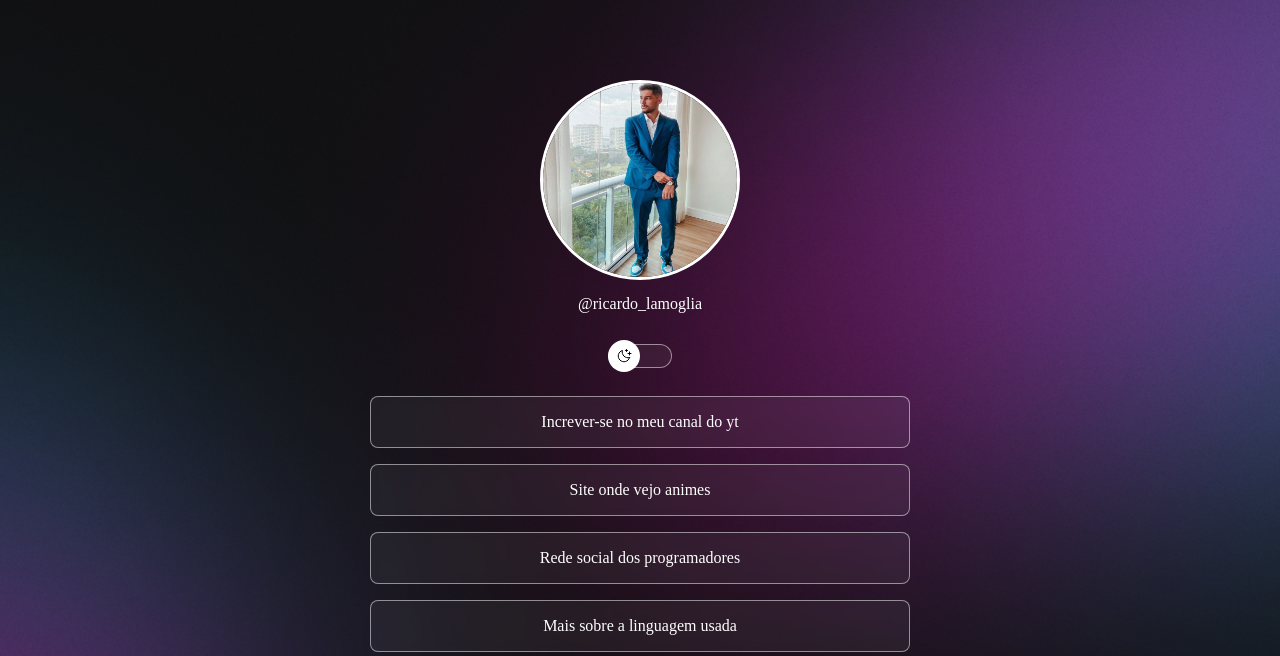
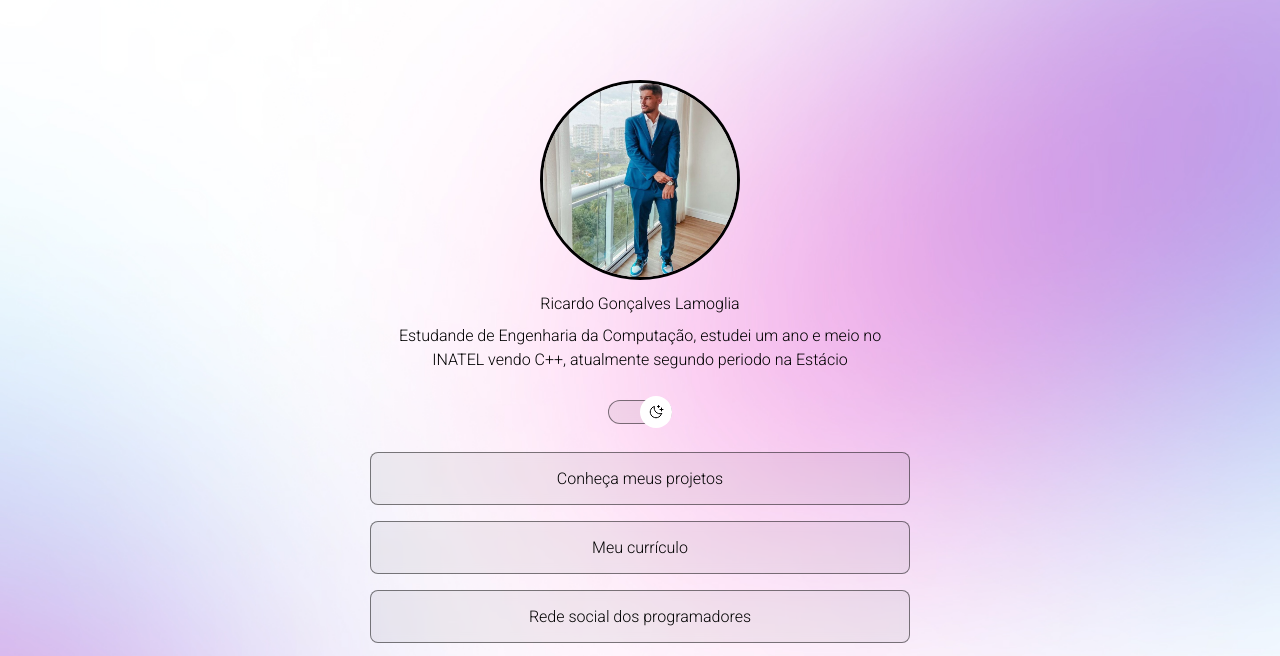
Before and after one commit to RicardoLamoglia/Projeto1, a plain HTML site: page index.html in a window 1280 px wide. Shown: the top 656 px of the page. Drawn offline with nearby package versions, Linux system fonts and the light colour scheme.

Commit message:
:tada: initial commit

```diff
--- a/index.html
+++ b/index.html
@@ -1,12 +1,11 @@
 <!DOCTYPE html>
-<html lang="pt-br">
+<html lang="pt-br" class="light">
   <head>
     <link rel="preconnect" href="https://fonts.googleapis.com" />
     <link rel="preconnect" href="https://fonts.gstatic.com" crossorigin />
-    <link
-      href="https://fonts.googleapis.com/css2?family=Inter:wght@400;500&display=swap"
-      rel="stylesheet"
-    />
+    <link rel="preconnect" href="https://fonts.googleapis.com">
+    <link rel="preconnect" href="https://fonts.gstatic.com" crossorigin>
+    <link href="https://fonts.googleapis.com/css2?family=Roboto:wght@300&display=swap" rel="stylesheet">
 
     <meta charset="UTF-8" />
     <meta name="viewport" content="width=device-width, initial-scale=1.0" />
@@ -20,7 +19,10 @@
           src="./assets/Foto-dia.png.png"
           alt="foto do Ricardo de terno, cara seria, barba e cabelo, usando um tenis azul"
         />
-        <p>@ricardo_lamoglia</p>
+        <p style="font-family: 'Roboto';">Ricardo Gonçalves Lamoglia</p>
+        <p style="font-family: 'Roboto';">Estudande de Engenharia da Computação, estudei um ano e meio no INATEL vendo C++, atualmente segundo periodo na Estácio</p>
+
+
       </div>
 
       <div id="switch" onclick="toggleMode()">
@@ -31,26 +33,29 @@
       <ul>
         <li>
           <a
-            href="https://www.youtube.com/channel/UCyAB5_b3_MxzK-R-7uwnNZA"
+            href="https://github.com/RicardoLamoglia?tab=repositories"
             target="_blank"
+            style="font-family: 'Roboto';"
           >
-            Increver-se no meu canal do yt</a
+            Conheça meus projetos</a>
+
+        </li>
+        <li>
+          <a href="https://drive.google.com/file/d/1ifGkAFZgqrkA2wb-lYRSeIgucEEKekMa/view?usp=sharing" target="_blank" style="font-family: 'Roboto';"
+            >Meu currículo</a
           >
         </li>
         <li>
-          <a href="https://www.crunchyroll.com/pt-br" target="_blank"
-            >Site onde vejo animes</a
-          >
-        </li>
-        <li>
-          <a href="https://github.com/RicardoLamoglia" target="_blank"
+          <a href="https://github.com/RicardoLamoglia?tab=repositories" target="_blank" style="font-family: 'Roboto';"
             >Rede social dos programadores</a
+
           >
         </li>
         <li>
           <a
             href="https://site.alura.com.br/artigos/css?utm_term=&utm_campaign=%5BSearch%5D+%5BPerformance%5D+-+Dynamic+Search+Ads+-+Artigos+e+Conteúdos&utm_source=adwords&utm_medium=ppc&hsa_acc=7964138385&hsa_cam=11384329873&hsa_grp=111087461203&hsa_ad=682526577071&hsa_src=g&hsa_tgt=aud-396128415587:dsa-843358956400&hsa_kw=&hsa_mt=&hsa_net=adwords&hsa_ver=3&gad_source=1&gclid=CjwKCAiAg9urBhB_EiwAgw88mayp-a7URGgbGLnib7llT0ZDM2bavuAji-x5HSTQBMTD0UyLjETHKBoCX88QAvD_BwE"
             target="_blank"
+            style="font-family: 'Roboto';"
             >Mais sobre a linguagem usada</a
           >
         </li>
@@ -78,7 +83,7 @@
         </a>
       </div>
 
-      <footer>Obrigado por ver meu primeiro projeto</footer>
+      <footer style="font-family: 'Roboto';">Obrigado por ver meu primeiro projeto </footer>
     </div>
 
     <script
--- a/style.css
+++ b/style.css
@@ -6,22 +6,22 @@
 
 :root {
   --text-color: white;
-  --bg-url: url(./assets/bg-mobile.jpg);
+  --bg-url: url(./assets/bg-mobile-light.jpg);
   --stroke-color: rgba(255, 255, 255, 0.5);
   --surface-color: rgba(255, 255, 255, 0.05);
   --surface-color-hover: rgba(0, 0, 0, 0.02);
   --highlight-color: rgba(225, 225, 225, 0.2);
-  --switch-bg-url: url(./assets/moon-stars.svg);
+  --switch-bg-url: url(./assets/sun.svg);
 }
 
 .light {
   --text-color: black;
-  --bg-url: url(./assets/bg-mobile-light.jpg);
+  --bg-url: url(./assets/bg-mobile.jpg);
   --stroke-color: rgba(0, 0, 0, 0.5);
   --surface-color: rgba(0, 0, 0, 0.05);
   --surface-color-hover: rgba(0, 0, 0, 0.02);
   --highlight-color: rgba(0, 0, 0, 0.1);
-  --switch-bg-url: url(./assets/sun.svg);
+  --switch-bg-url: url(./assets/moon-stars.svg);
 }
 
 body {
@@ -33,7 +33,7 @@ body {
 }
 
 body* {
-  font-family: "Inter", sans-serif;
+  font-family: "Roboto", sans-serif;
   color: var(--text-color);
 }
 
```
Also changed, not shown: script.js (+4 -5 lines).
